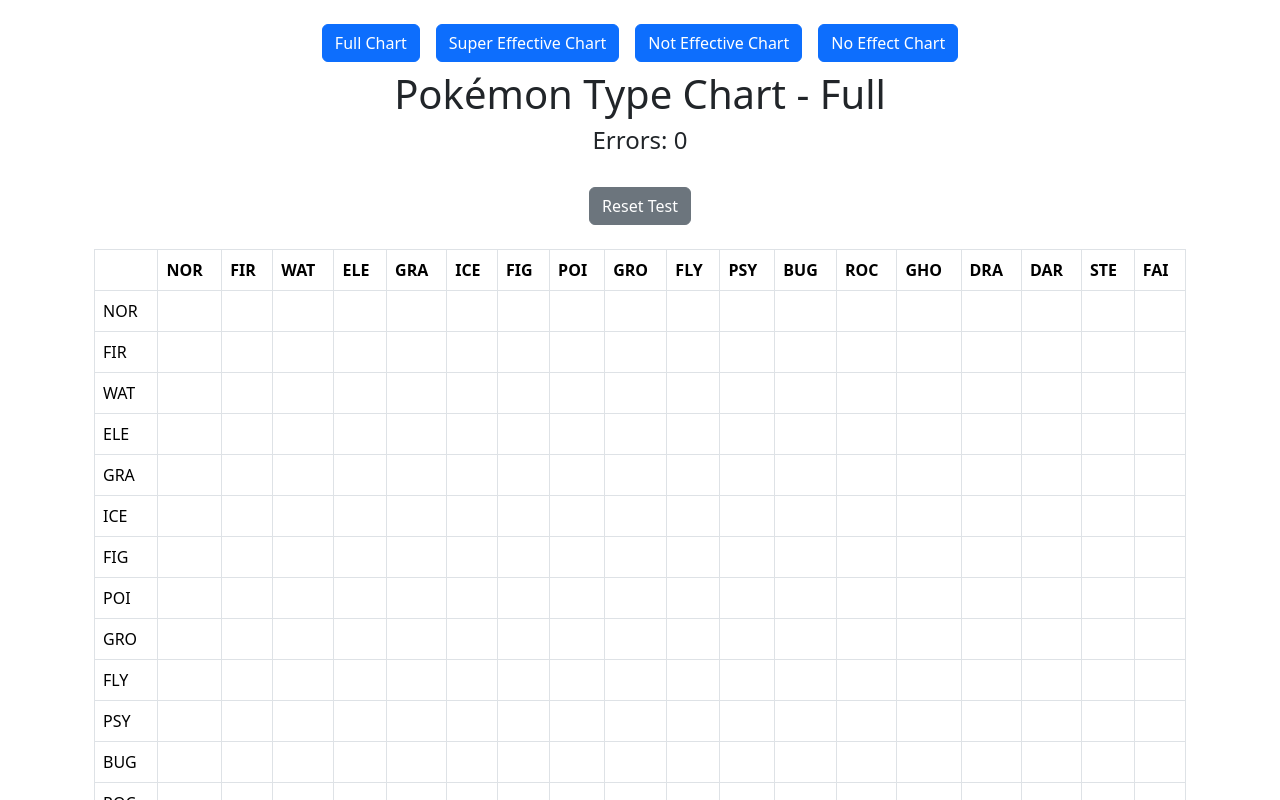
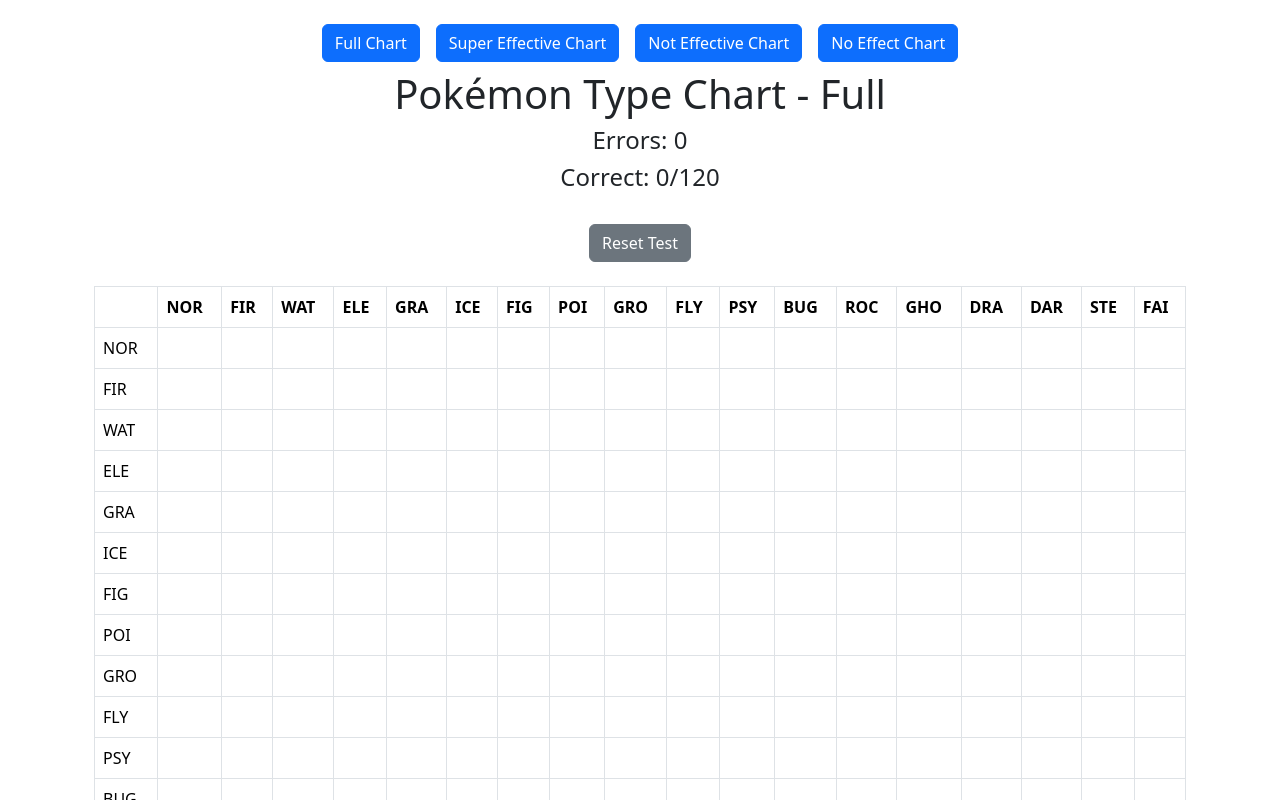
Before and after one commit to Helenessli/pokemon-type-chart, a React (Vite) app in the folder pokemon-type-chart/: page / in a window 1280 px wide. Both pictures are taken after a click on the button "Test Yourself". Shown: the top 800 px of the page. Built offline with nearby package versions, Linux system fonts and the light colour scheme.

Commit message:
add correct counter

```diff
--- a/pokemon-type-chart/src/components/GameMode.tsx
+++ b/pokemon-type-chart/src/components/GameMode.tsx
@@ -17,7 +17,24 @@
   const [showAnswers, setShowAnswers] = useState(true);
   const [userAnswers, setUserAnswers] = useState<(string | number)[][]>([]);
   const [errorCount, setErrorCount] = useState(0);
+  const [correctCount, setCorrectCount] = useState(0);
   const [isTestMode, setIsTestMode] = useState(false);
+
+  // Get total correct answers based on game mode
+  const getTotalCorrect = () => {
+    switch (gameMode) {
+      case "full":
+        return 120;
+      case "super":
+        return 51;
+      case "not":
+        return 61;
+      case "no":
+        return 8;
+      default:
+        return 0;
+    }
+  };
 
   const handleCellClick = (rowIndex: number, colIndex: number) => {
     console.log(rowIndex, colIndex);
@@ -33,6 +50,7 @@
       if (!newAnswers[rowIndex + 1]) newAnswers[rowIndex + 1] = [];
       newAnswers[rowIndex + 1][colIndex] = expectedValue;
       setUserAnswers(newAnswers);
+      setCorrectCount((prev) => prev + 1);
     } else {
       // Wrong answer - increment error counter
       setErrorCount((prev) => prev + 1);
@@ -44,6 +62,7 @@
     setShowAnswers(false);
     setUserAnswers([]);
     setErrorCount(0);
+    setCorrectCount(0);
   };
 
   const resetTest = () => {
@@ -51,6 +70,7 @@
     setShowAnswers(true);
     setUserAnswers([]);
     setErrorCount(0);
+    setCorrectCount(0);
   };
 
   const getCellStyle = (rowIndex: number, colIndex: number, value: string) => {
@@ -126,6 +146,9 @@
         <Row className="mb-3">
           <Col className="text-center">
             <h4>Errors: {errorCount}</h4>
+            <h4>
+              Correct: {correctCount}/{getTotalCorrect()}
+            </h4>
           </Col>
         </Row>
       )}
```
